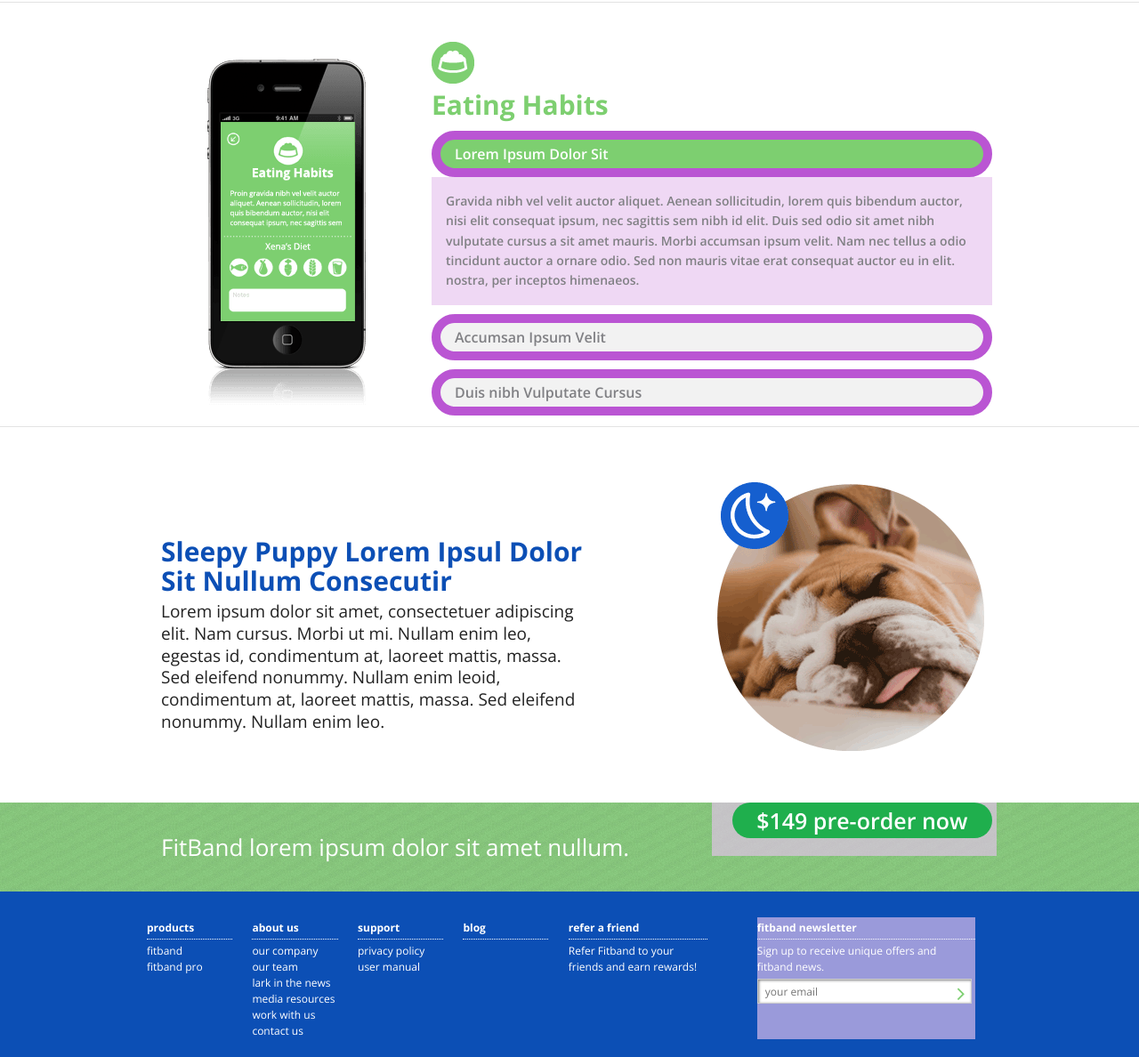
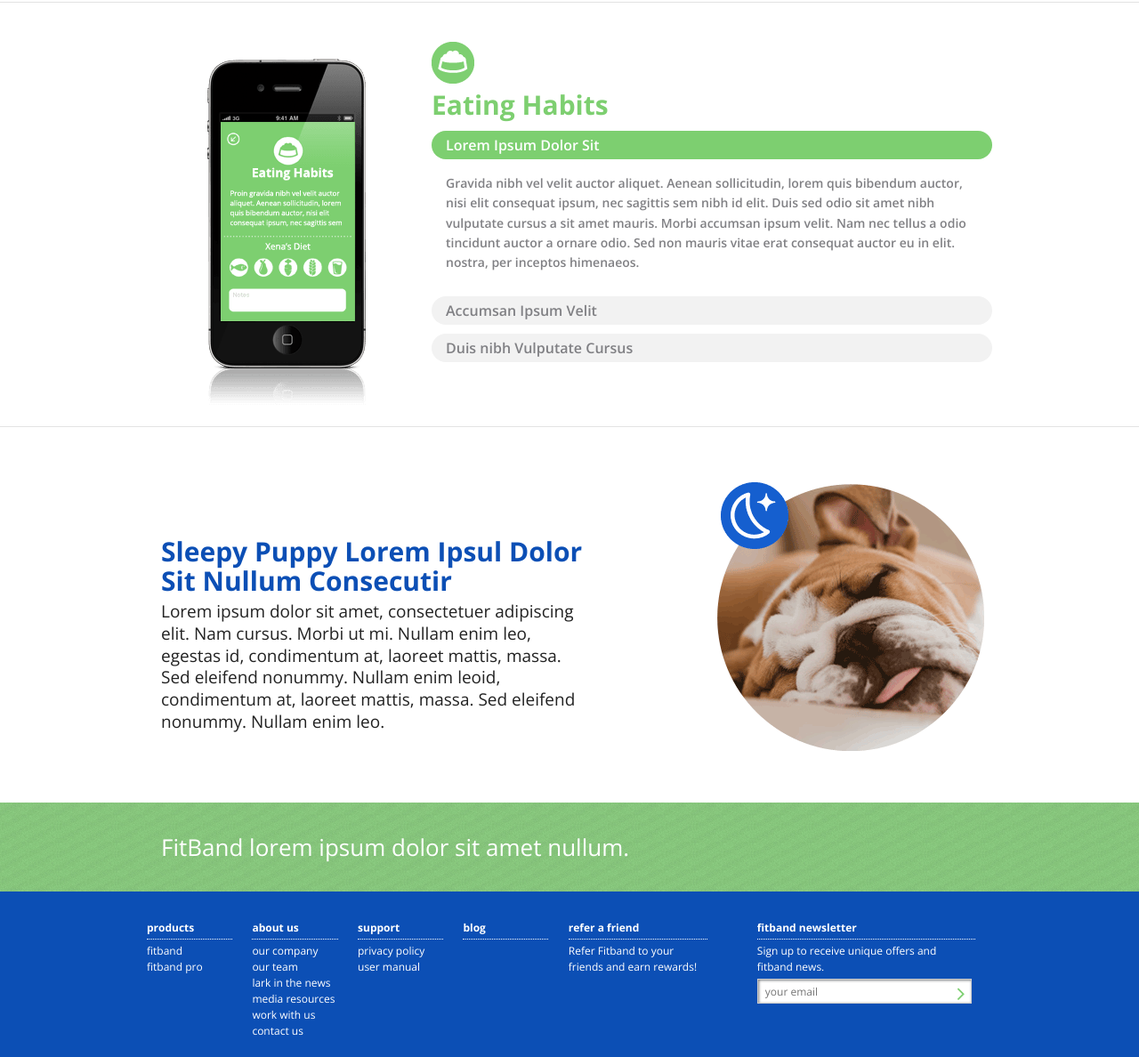
Before and after one commit to dperuo/msds, a website: page index.html in a window 1280 px wide. Shown: the part 1139-2327 px from the top of the page at 89% size. Drawn offline with nearby package versions, Linux system fonts and the light colour scheme.

Commit message:
hide debug

```diff
--- a/index.html
+++ b/index.html
@@ -136,22 +136,22 @@
 
                     <dl class="accordion" data-accordion>
                         <dd class="accordion__item">
-                            <a class="js-accordion-1 accordion__link accordion__link--green" href="#panel1" debug="border">Lorem Ipsum Dolor Sit</a>
-                            <div id="panel1" class="content active" debug="bg">
+                            <a class="js-accordion-1 accordion__link accordion__link--green" href="#panel1">Lorem Ipsum Dolor Sit</a>
+                            <div id="panel1" class="content active">
                                 Gravida nibh vel velit auctor aliquet. Aenean sollicitudin, lorem quis bibendum auctor, nisi elit consequat ipsum, nec sagittis sem nibh id elit. Duis sed odio sit amet nibh vulputate cursus a sit amet mauris. Morbi accumsan ipsum velit. Nam nec tellus a odio tincidunt auctor a ornare odio. Sed non  mauris vitae erat consequat auctor eu in elit. nostra, per inceptos himenaeos.
                             </div>
                         </dd>
 
                         <dd class="accordion__item">
-                            <a class="js-accordion-2 accordion__link accordion__link--blue accordion__link--inactive" href="#panel2" debug="border">Accumsan Ipsum Velit</a>
-                            <div id="panel2" class="content" debug="bg">
+                            <a class="js-accordion-2 accordion__link accordion__link--blue accordion__link--inactive" href="#panel2">Accumsan Ipsum Velit</a>
+                            <div id="panel2" class="content">
                                 Gravida nibh vel velit auctor aliquet. Aenean sollicitudin, lorem quis bibendum auctor, nisi elit consequat ipsum, nec sagittis sem nibh id elit. Duis sed odio sit amet nibh vulputate cursus a sit amet mauris. Morbi accumsan ipsum velit. Nam nec tellus a odio tincidunt auctor a ornare odio. Sed non  mauris vitae erat consequat auctor eu in elit. nostra, per inceptos himenaeos.
                             </div>
                         </dd>
 
                         <dd class="accordion__item">
-                            <a class="js-accordion-3 accordion__link accordion__link--orange accordion__link--inactive" href="#panel3" debug="border">Duis nibh Vulputate Cursus</a>
-                            <div id="panel3" class="content" debug="bg">
+                            <a class="js-accordion-3 accordion__link accordion__link--orange accordion__link--inactive" href="#panel3">Duis nibh Vulputate Cursus</a>
+                            <div id="panel3" class="content">
                                 Gravida nibh vel velit auctor aliquet. Aenean sollicitudin, lorem quis bibendum auctor, nisi elit consequat ipsum, nec sagittis sem nibh id elit. Duis sed odio sit amet nibh vulputate cursus a sit amet mauris. Morbi accumsan ipsum velit. Nam nec tellus a odio tincidunt auctor a ornare odio. Sed non  mauris vitae erat consequat auctor eu in elit. nostra, per inceptos himenaeos.
                             </div>
                         </dd>
@@ -188,8 +188,8 @@
             <div class="medium-7 columns footer-top__tagline">
                 FitBand lorem ipsum dolor sit amet nullum.
             </div>
-            <div class="medium-4 columns" debug="bg">
-                <a class="footer-top__order-btn button round secondary right" href="#">
+            <div class="medium-4 columns">
+                <a class="footer-top__order-btn button round secondary right" href="#" style="display: none;">
                     $149 pre-order now
                 </a>
 
@@ -229,7 +229,7 @@
                         <dt class="site-map__catagory">refer a friend</dt>
                         <dd class="site-map__item"><a class="site-map__link" href="#">Refer Fitband to your friends and earn rewards!</a></dd>
                     </li>
-                    <li class="site-map__section site-map__section--xwide" debug="bg">
+                    <li class="site-map__section site-map__section--xwide">
                         <dt class="site-map__catagory">fitband newsletter</dt>
                         <dd class="site-map__item">Sign up to receive unique offers and fitband news.</dd>
                         <dd class="site-map__item">
```
